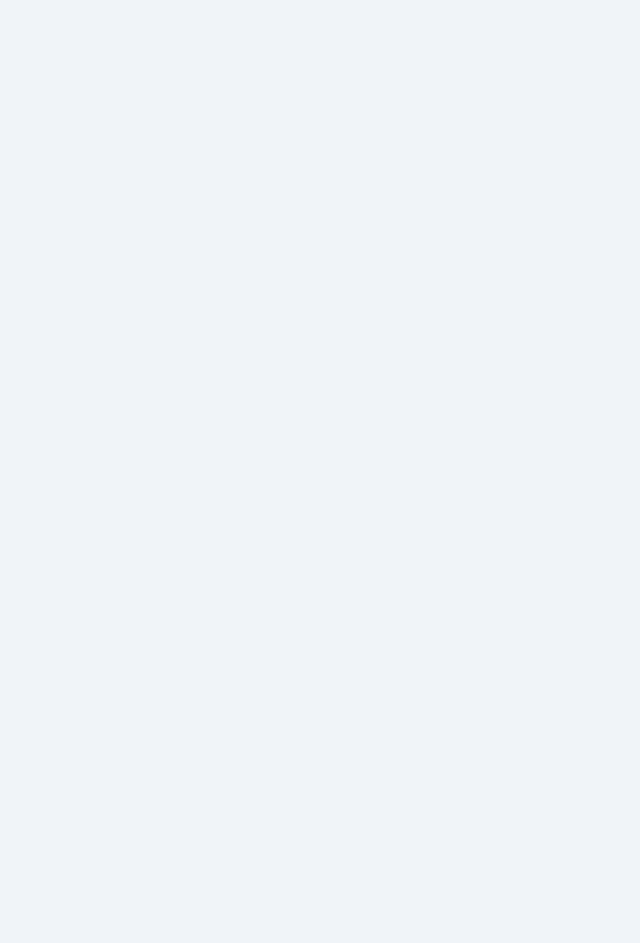
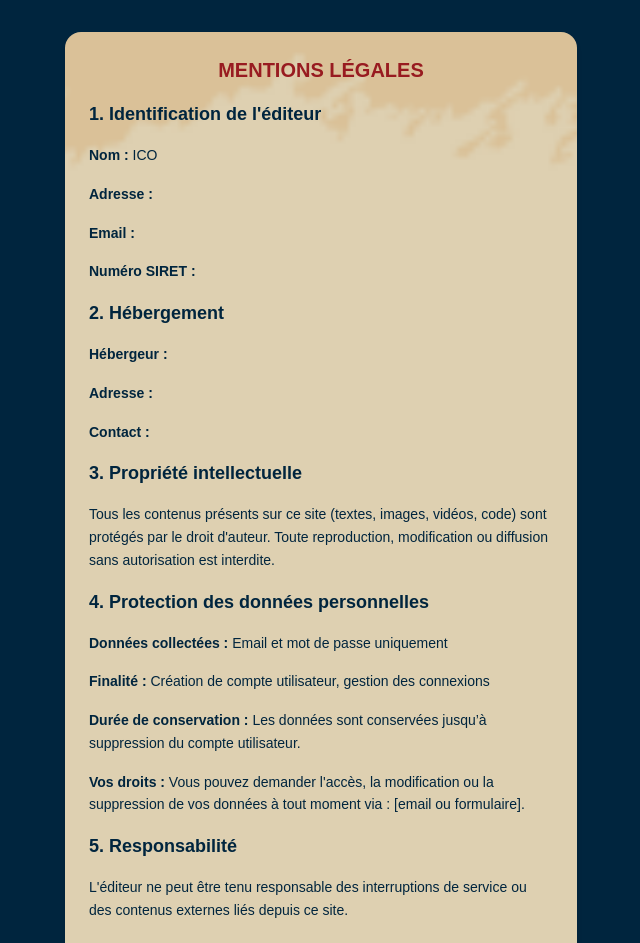
Before and after one commit to ArthurDelaporte/ico-workshop, a React (Create React App) app in the folder frontend/: page /legal-mentions in a window 1280 px wide. Before the commit this address had no page. Shown: the top 943 px of the page, without its empty margins (319-959 px from the left). Before the commit the page ends 800 px from the top, so only its background shows below. Built offline with nearby package versions, Linux system fonts and the light colour scheme; a web font is replaced by a local one.

Commit message:
implement LegalMentions compoenent

```diff
--- a/frontend/src/App.js
+++ b/frontend/src/App.js
@@ -33,6 +33,7 @@ import { AuthProvider } from './AuthContext';
 import PrivateRoute from './components/PrivateRoute';
 import ShipmentReturn from './components/ShipmentReturn';
 import FeedbackForm from './components/FeedbackForm';
+import LegalMentions from './components/LegalMentions';
 
 function App() {
   return (
@@ -71,6 +72,7 @@ function App() {
             <Route path="/stats-admin" element={<PrivateRoute element={<StatsAdmin />} />} />
             <Route path="/bugs-admin" element={<PrivateRoute element={<BugsAdmin />} />} />
             <Route path="feedback-form" element={<FeedbackForm />} />
+            <Route path="/legal-mentions" element={<LegalMentions />} />
           </Routes>
         </Router>
       </PlayerProvider>
--- a/frontend/src/components/Homepage.js
+++ b/frontend/src/components/Homepage.js
@@ -1,4 +1,4 @@
-import React, {useEffect, useState} from 'react';
+import React, { useEffect, useState } from 'react';
 import { useNavigate } from 'react-router-dom';
 import { useAuth } from '../AuthContext';
 
@@ -44,8 +44,7 @@ const HomePage = () => {
           >
             Déconnexion
           </button>
-          )
-          }
+        )}
         <button
           className="w-full bg-black text-white text-lg font-bold py-3 rounded-lg hover:bg-gray-800 transition duration-300"
           onClick={() => navigate('/game-setup')}
@@ -54,10 +53,12 @@ const HomePage = () => {
         </button>
       </div>
 
-      {/* Mentions légales */}
-      <a href="#" className="text-[#DED0B1] text-sm underline mt-4 mb-8 underline">
+      <button
+        className="text-[#DED0B1] text-sm underline mt-4 mb-8 underline"
+        onClick={() => navigate('/legal-mentions')}
+      >
         mentions légales
-      </a>
+      </button>
     </div>
   );
 };
--- /dev/null
+++ b/frontend/src/components/LegalMentions.js
@@ -0,0 +1,96 @@
+import React from 'react';
+import { useNavigate } from 'react-router-dom';
+
+const LegalMentions = () => {
+  const navigate = useNavigate();
+
+  const handleMenu = () => {
+    navigate('/');
+  };
+
+  return (
+    <div className="flex flex-col items-center justify-center min-h-screen bg-[#00253E] px-6 py-8">
+      <div
+        className="relative text-black p-6 rounded-lg shadow-md w-full max-w-lg flex flex-col items-center justify-center"
+        style={{
+          backgroundImage: "url('/img/startgame/background_card.png')",
+          backgroundSize: 'cover',
+          backgroundPosition: 'center',
+          borderRadius: '16px',
+        }}
+      >
+        <h1 className="text-xl font-bold text-[#981B20] text-center mb-4">
+          MENTIONS LÉGALES
+        </h1>
+        <div className="text-sm text-[#00253E] space-y-4 leading-relaxed">
+          <h2 className="font-bold text-lg">1. Identification de l'éditeur</h2>
+          <p>
+            <strong>Nom :</strong> ICO
+          </p>
+          <p>
+            <strong>Adresse :</strong>
+          </p>
+          <p>
+            <strong>Email :</strong>
+          </p>
+          <p>
+            <strong>Numéro SIRET :</strong>
+          </p>
+
+          <h2 className="font-bold text-lg">2. Hébergement</h2>
+          <p>
+            <strong>Hébergeur :</strong>
+          </p>
+          <p>
+            <strong>Adresse :</strong>
+          </p>
+          <p>
+            <strong>Contact :</strong>
+          </p>
+
+          <h2 className="font-bold text-lg">3. Propriété intellectuelle</h2>
+          <p>
+            Tous les contenus présents sur ce site (textes, images, vidéos, code)
+            sont protégés par le droit d'auteur. Toute reproduction, modification
+            ou diffusion sans autorisation est interdite.
+          </p>
+
+          <h2 className="font-bold text-lg">4. Protection des données personnelles</h2>
+          <p>
+            <strong>Données collectées :</strong> Email et mot de passe uniquement
+          </p>
+          <p>
+            <strong>Finalité :</strong> Création de compte utilisateur, gestion des connexions
+          </p>
+          <p>
+            <strong>Durée de conservation :</strong> Les données sont conservées
+            jusqu’à suppression du compte utilisateur.
+          </p>
+          <p>
+            <strong>Vos droits :</strong> Vous pouvez demander l'accès, la modification ou la suppression de vos données à tout moment via : [email ou formulaire].
+          </p>
+
+          <h2 className="font-bold text-lg">5. Responsabilité</h2>
+          <p>
+            L'éditeur ne peut être tenu responsable des interruptions de service
+            ou des contenus externes liés depuis ce site.
+          </p>
+
+          <h2 className="font-bold text-lg">6. Loi applicable</h2>
+          <p>
+            Ce site est régi par la législation française. En cas de litige, les
+            tribunaux français seront compétents.
+          </p>
+        </div>
+        <button
+          className="mt-6 bg-black text-white font-bold py-3 px-6 rounded-lg shadow-md hover:bg-gray-800 transition duration-300"
+          onClick={handleMenu}
+          >
+          RETOUR AU MENU
+        </button>
+      </div>
+    </div>
+  );
+};
+
+export default LegalMentions;
--- a/frontend/src/components/SignUp.js
+++ b/frontend/src/components/SignUp.js
@@ -47,11 +47,10 @@ const SignUp = () => {
 
   return (
     <div className="flex flex-col items-center justify-center min-h-screen bg-[#00253E] px-6 py-8">
-      {/* Carte principale */}
       <div
         className="relative text-black p-6 rounded-lg shadow-md w-full max-w-md flex flex-col items-center"
         style={{
-          backgroundImage: "url('/img/startgame/background_card.png')", // Fond de la carte
+          backgroundImage: "url('/img/startgame/background_card.png')",
           backgroundSize: "cover",
           backgroundPosition: "center",
           borderRadius: "16px",
@@ -64,7 +63,6 @@ const SignUp = () => {
           <p className="text-red-500 text-sm text-center mb-4">{error}</p>
         )}
         <div className="space-y-4 w-full">
-          {/* Email */}
           <input
             type="email"
             name="email"
@@ -73,7 +71,6 @@ const SignUp = () => {
             onChange={handleChange}
             className="w-full px-4 py-3 text-sm rounded-lg bg-[#DED0B1] text-[#00253E] border border-[#DED0B1]"
           />
-          {/* Mot de passe */}
           <input
             type="password"
             name="password"
@@ -82,7 +79,6 @@ const SignUp = () => {
             onChange={handleChange}
             className="w-full px-4 py-3 text-sm rounded-lg bg-[#DED0B1] text-[#00253E] border border-[#DED0B1]"
           />
-          {/* Prénom */}
           <input
             type="text"
             name="firstname"
@@ -91,7 +87,6 @@ const SignUp = () => {
             onChange={handleChange}
             className="w-full px-4 py-3 text-sm rounded-lg bg-[#DED0B1] text-[#00253E] border border-[#DED0B1]"
           />
-          {/* Nom */}
           <input
             type="text"
             name="lastname"
@@ -100,7 +95,6 @@ const SignUp = () => {
             onChange={handleChange}
             className="w-full px-4 py-3 text-sm rounded-lg bg-[#DED0B1] text-[#00253E] border border-[#DED0B1]"
           />
-          {/* Date de naissance */}
           <input
             type="date"
             name="birthday"
@@ -109,7 +103,6 @@ const SignUp = () => {
             onChange={handleChange}
             className="w-full px-4 py-3 text-sm rounded-lg bg-[#DED0B1] text-[#00253E] border border-[#DED0B1]"
           />
-          {/* Bouton Inscription */}
           <button
             onClick={handleSignUp}
             className="w-full bg-black text-white py-3 text-lg font-bold rounded-lg shadow-md hover:bg-gray-800 transition duration-300"
```
Lines whose indentation alone changed are shown as unchanged.
